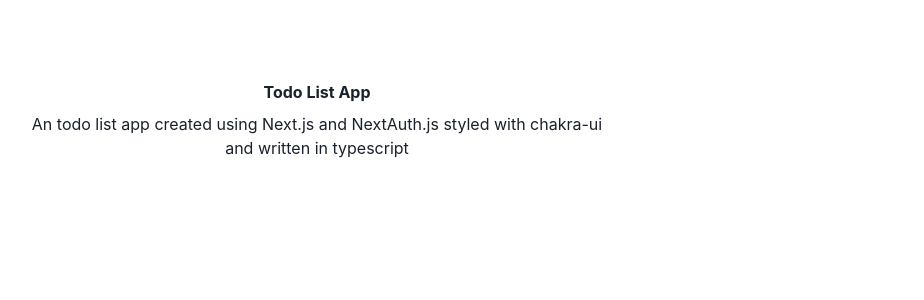
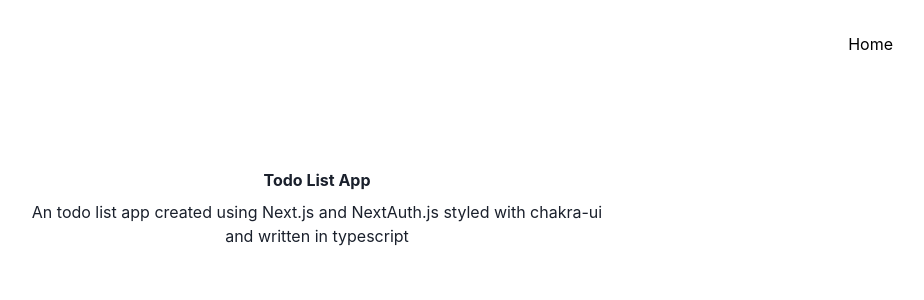
Before and after one commit to Waxaranai/todo-list, a Next.js app: page / in a window 1280 px wide. Shown: the top 300 px of the page, without its empty margins (323-1247 px from the left). Built offline with nearby package versions, Linux system fonts and the light colour scheme.

Commit message:
feat(Header): add simple navbar

```diff
--- a/components/Layout.tsx
+++ b/components/Layout.tsx
@@ -1,11 +1,15 @@
+import Header from "../components/sections/Header";
 import { Container } from "@chakra-ui/layout";
 
 export default function Layout({ children }) {
   return (
-    <Container>
-      <main>
-        {children}
-      </main>
-    </Container>
+    <>
+      <Header />
+      <Container>
+        <main>
+          {children}
+        </main>
+      </Container >
+    </>
   )
 }
--- /dev/null
+++ b/components/sections/Header.tsx
@@ -0,0 +1,55 @@
+import React from "react";
+import MenuItem from "../ui/menu/MenuItem";
+import { Box, Flex } from "@chakra-ui/react";
+import { MenuOpenIcon, MenuCloseIcon } from "../ui/menu/MenuIcon";
+
+interface HeaderState {
+    isOpen: boolean;
+}
+export default class Header extends React.Component<{}, HeaderState> {
+    constructor(props: {}) {
+        super(props);
+        this.state = {
+            isOpen: false
+        };
+    }
+    render() {
+        const toggleMenu = () => this.setState({ isOpen: !this.state.isOpen });
+        return (
+            <Flex
+                as="nav"
+                align="center"
+                justify="space-between"
+                wrap="wrap"
+                w="100%"
+                mb={8}
+                p={8}
+                bg={["primary.500", "primary.500", "transparent", "transparent"]}
+                color={["white", "white", "primary.700", "primary.700"]}
+                {...this.props}
+            >
+                <Flex align="center">
+                    {/* For an Logo component */}
+                </Flex>
+
+                <Box display={{ base: "block", md: "none" }} onClick={toggleMenu}>
+                    {this.state.isOpen ? <MenuCloseIcon /> : <MenuOpenIcon />}
+                </Box>
+
+                <Box
+                    display={{ base: this.state.isOpen ? "block" : "none", md: "block" }}
+                    flexBasis={{ base: "100%", md: "auto" }}
+                >
+                    <Flex
+                        align="center"
+                        justify={["center", "space-between", "flex-end", "flex-end"]}
+                        direction={["column", "row", "row", "row"]}
+                        pt={[4, 4, 0, 0]}
+                    >
+                        <MenuItem to="/">Home</MenuItem>
+                    </Flex>
+                </Box>
+            </Flex>
+        );
+    }
+}
--- /dev/null
+++ b/components/ui/menu/MenuIcon.tsx
@@ -0,0 +1,29 @@
+import { useColorModeValue } from "@chakra-ui/react";
+
+export function MenuCloseIcon() {
+    const color = useColorModeValue("black", "white");
+    return (
+        <svg width="24" viewBox="0 0 18 18" xmlns="http://www.w3.org/2000/svg">
+            <title>Close</title>
+            <path
+                fill={color}
+                d="M9.00023 7.58599L13.9502 2.63599L15.3642 4.04999L10.4142 8.99999L15.3642 13.95L13.9502 15.364L9.00023 10.414L4.05023 15.364L2.63623 13.95L7.58623 8.99999L2.63623 4.04999L4.05023 2.63599L9.00023 7.58599Z"
+            />
+        </svg>
+    )
+};
+
+export function MenuOpenIcon() {
+    const color = useColorModeValue("black", "white");
+    return (
+        <svg
+            width="24px"
+            viewBox="0 0 20 20"
+            xmlns="http://www.w3.org/2000/svg"
+            fill={color}
+        >
+            <title>Menu</title>
+            <path d="M0 3h20v2H0V3zm0 6h20v2H0V9zm0 6h20v2H0v-2z" />
+        </svg>
+    )
+};
--- /dev/null
+++ b/components/ui/menu/MenuItem.tsx
@@ -0,0 +1,18 @@
+import React from "react";
+import Link from "next/link";
+import { Text, useColorModeValue } from "@chakra-ui/react";
+
+export default function MenuItem({ children, isLast = false, to = "/", ...rest }) {
+    const color = useColorModeValue("black", "white");
+    return (
+        <Text
+            mb={{ base: isLast ? 0 : 8, sm: 0 }}
+            mr={{ base: 0, sm: isLast ? 0 : 8 }}
+            display="block"
+            {...rest}
+            textColor={color}
+        >
+            <Link href={to}>{children}</Link>
+        </Text>
+    );
+};
--- a/pages/_app.tsx
+++ b/pages/_app.tsx
@@ -7,7 +7,7 @@
   Component: NextComponentType;
   pageProps: any;
 }
-class App extends React.Component<AppProps> {
+export default class App extends React.Component<AppProps> {
   render() {
     return (
       <ChakraProvider theme={theme}>
@@ -23,5 +23,3 @@
     );
   }
 }
-
-export default App;
--- a/pages/index.tsx
+++ b/pages/index.tsx
@@ -2,7 +2,7 @@
 import Layout from "../components/Layout";
 import { Text, VStack } from "@chakra-ui/react";
 
-class Home extends React.Component {
+export default class Home extends React.Component {
   render() {
     return (
       <Layout>
@@ -16,5 +16,3 @@
     );
   }
 }
-
-export default Home;
```
